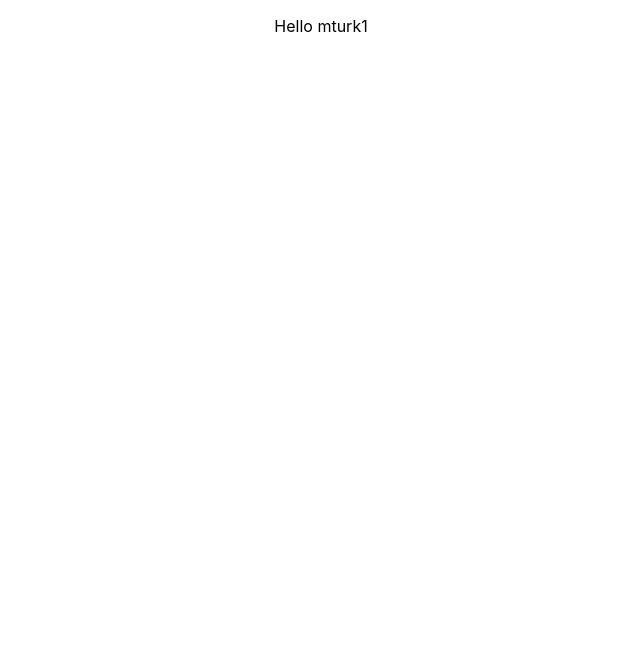
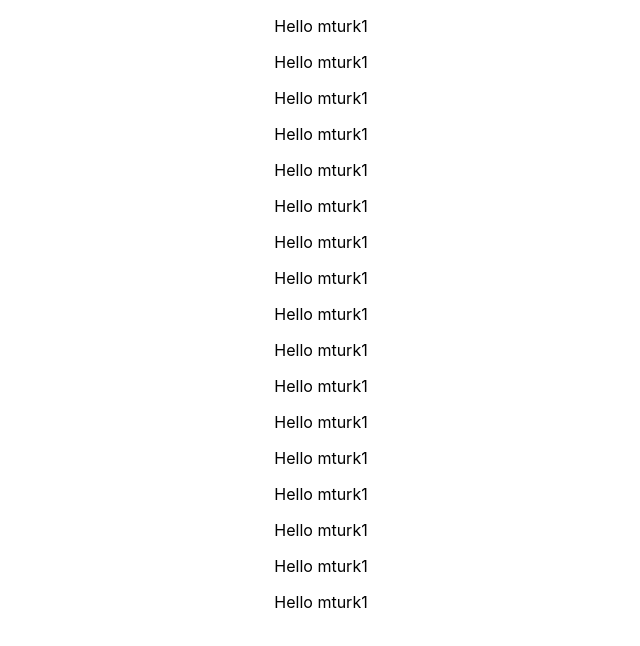
Before and after one commit to The-Dev-Effect/mturk1, a React (Create React App) app in the folder mturk1/: page / in a window 1280 px wide. Shown: the top 646 px of the page, without its empty margins (319-959 px from the left). Built offline with nearby package versions, Linux system fonts and the light colour scheme.

Commit message:
adding more hellos

```diff
--- a/mturk1/src/App.js
+++ b/mturk1/src/App.js
@@ -4,6 +4,22 @@ function App() {
   return (
     <div className="App">
       <p>Hello mturk1</p>
+      <p>Hello mturk1</p>
+      <p>Hello mturk1</p>
+      <p>Hello mturk1</p>
+      <p>Hello mturk1</p>
+      <p>Hello mturk1</p>
+      <p>Hello mturk1</p>
+      <p>Hello mturk1</p>
+      <p>Hello mturk1</p>
+      <p>Hello mturk1</p>
+      <p>Hello mturk1</p>
+      <p>Hello mturk1</p>
+      <p>Hello mturk1</p>
+      <p>Hello mturk1</p>
+      <p>Hello mturk1</p>
+      <p>Hello mturk1</p>
+      <p>Hello mturk1</p>
     </div>
   );
 }
```
